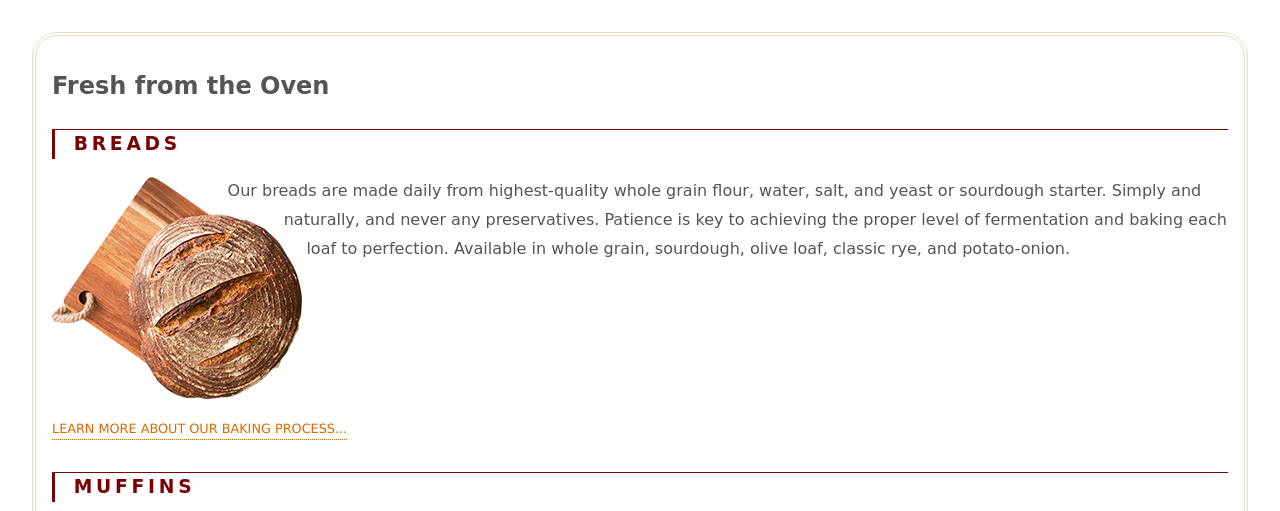
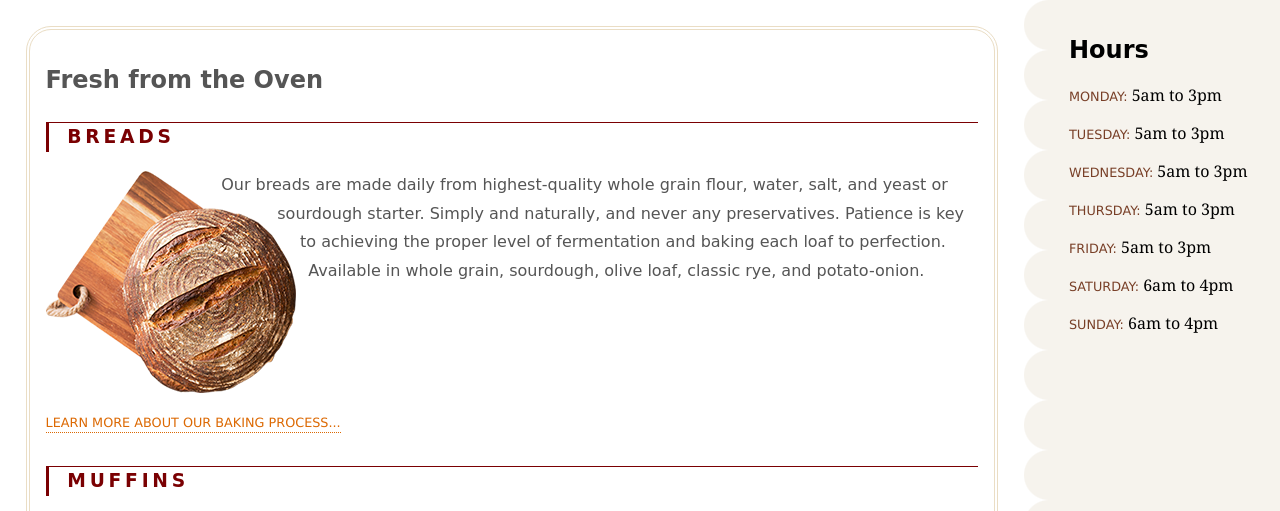
Before and after one commit to sonuram553/learning-web, a plain HTML site: page index.html in a window 1280 px wide. Shown: the part 240-751 px from the top of the page. Drawn offline with Linux system fonts and the light colour scheme; a web font is replaced by a local one.

Commit message:
Create two columned grid layout

```diff
--- a/index.html
+++ b/index.html
@@ -15,6 +15,7 @@
   </head>
 
   <body>
+    <div id="container">
       <header>
         <nav>
           <ul>
@@ -26,8 +27,8 @@
         </nav>
         <h1><img src="images/bgb_logo.png" alt="Black Goose Bakery" /></h1>
         <p>
-        The delicious baked goods you love at Black Goose Bistro...now available
-        to go!
+          The delicious baked goods you love at Black Goose Bistro...now
+          available to go!
         </p>
       </header>
 
@@ -39,20 +40,23 @@
             src="images/bread.png"
             alt="round loaf of bread on cutting board"
           />
-        Our breads are made daily from highest-quality whole grain flour, water,
-        salt, and yeast or sourdough starter. Simply and naturally, and never
-        any preservatives. Patience is key to achieving the proper level of
-        fermentation and baking each loaf to perfection. Available in whole
+          Our breads are made daily from highest-quality whole grain flour,
+          water, salt, and yeast or sourdough starter. Simply and naturally, and
+          never any preservatives. Patience is key to achieving the proper level
+          of fermentation and baking each loaf to perfection. Available in whole
           grain, sourdough, olive loaf, classic rye, and potato-onion.
         </p>
-      <p class="more"><a href="">Learn more about our baking process...</a></p>
+        <p class="more">
+          <a href="">Learn more about our baking process...</a>
+        </p>
 
         <h3>Muffins</h3>
         <p>
           <img src="images/muffin.png" alt="one chocolate chip muffin" /> Every
           day, we offer a large selection of muffins, including blueberry,
-        multi-berry, bran, corn, lemon-poppyseed, and chocolate. Our muffins are
-        made from scratch each day. Stop by to see our seasonal muffin flavors!
+          multi-berry, bran, corn, lemon-poppyseed, and chocolate. Our muffins
+          are made from scratch each day. Stop by to see our seasonal muffin
+          flavors!
         </p>
         <p class="more">
           <a href="">Learn more about how we make our muffins...</a>
@@ -76,5 +80,6 @@
           <img src="images/award.png" alt="Farmers' Market Award" />
         </div>
       </footer>
+    </div>
   </body>
 </html>
--- a/styles.css
+++ b/styles.css
@@ -43,6 +43,8 @@ header {
   background: url(images/croissants_banner.jpg) no-repeat center center;
   background-size: cover;
   text-align: center;
+
+  grid-area: header;
 }
 
 header h1 {
@@ -156,8 +158,10 @@ aside {
   background-color: #f6f3ed;
   padding: 1em;
   padding-left: 45px;
-  margin: 1em 2.5% 0 10%;
-  border-top-right-radius: 25px;
+  /* margin: 1em 2.5% 0 10%;
+  border-top-right-radius: 25px; */
+
+  grid-area: hours;
 }
 
 /* misc styles */
@@ -166,6 +170,8 @@ footer {
   text-align: center;
   font-size: 0.8em;
   padding: 1em;
+
+  grid-area: footer;
 }
 
 h2 {
@@ -185,3 +191,13 @@ h2 {
   font-size: 0.8em;
   text-transform: uppercase;
 }
+
+#container {
+  display: grid;
+  grid-template-rows: auto auto 5em;
+  grid-template-columns: minmax(25em, 1fr) 16em;
+  grid-template-areas:
+    "header header"
+    "main hours"
+    "footer footer";
+}
```
Lines whose indentation alone changed are shown as unchanged.
